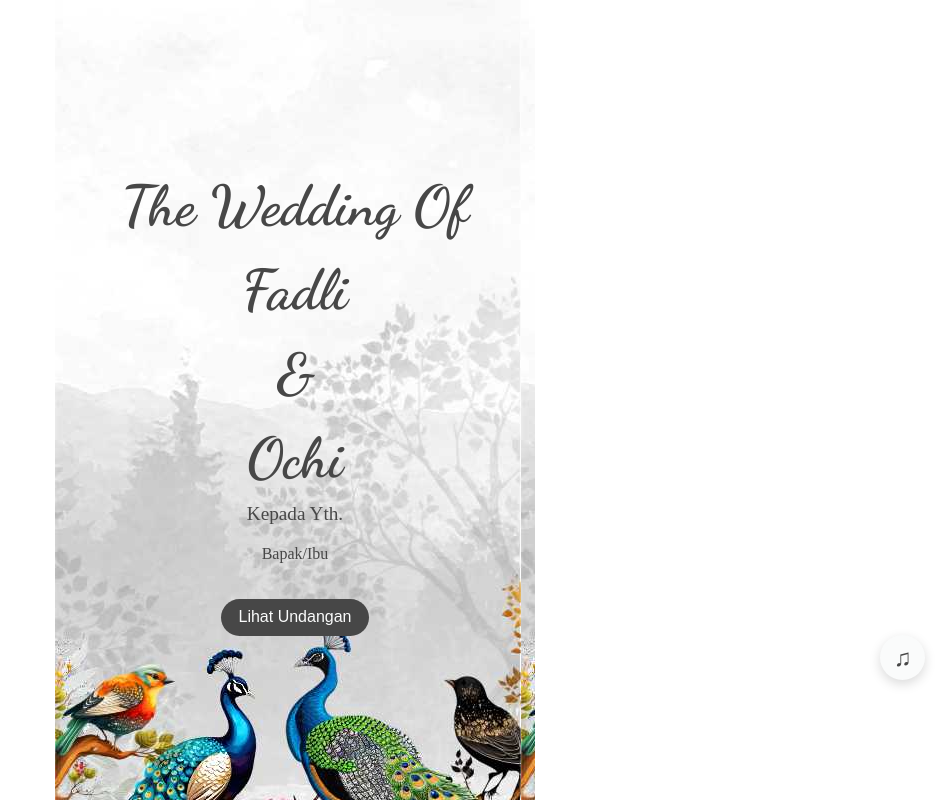
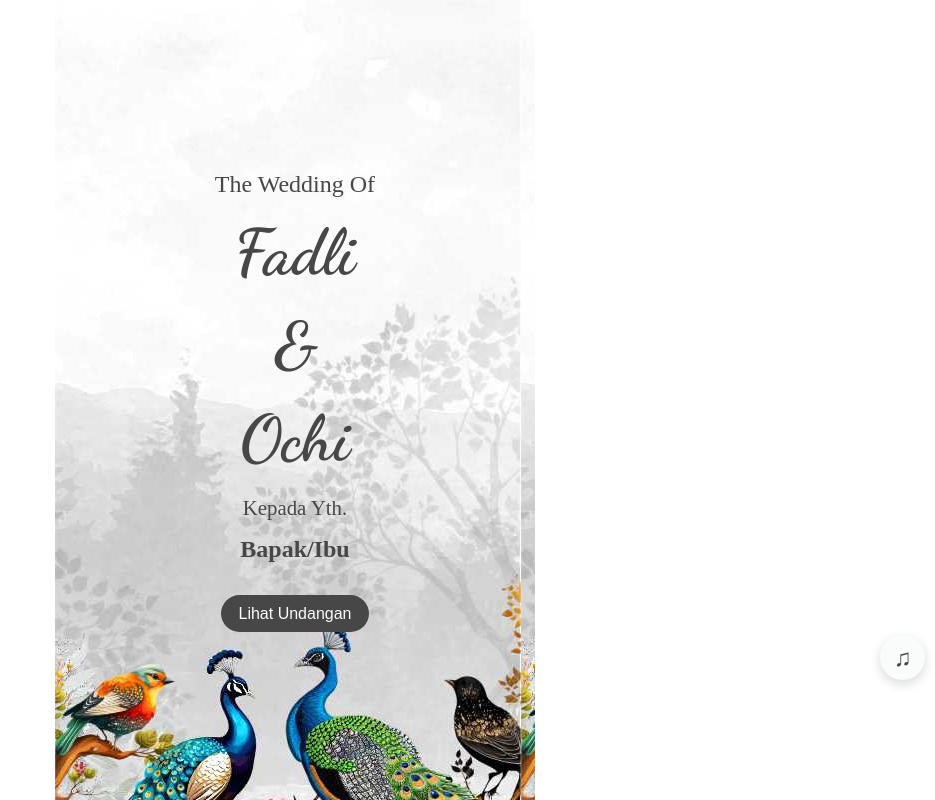
Before and after one commit to Fofredigi16/Wedding-Fadli-Ochi, a plain HTML site: page index.html in a window 1280 px wide. Shown: the whole page, without its empty margins (345-1280 px from the left). Drawn offline with nearby package versions, Linux system fonts and the light colour scheme.

Commit message:
Update style.css

```diff
--- a/style.css
+++ b/style.css
@@ -9,9 +9,6 @@
   --greyblack: #474747;
   --shadow1: 0 2px 2px rgba(0 0 0 / 0.5);
   --shadow2: 0 4px 12px rgba(0, 0, 0, 0.15);
-}
-html {
-  scroll-behavior: smooth;
 }
 * {
   margin: 0;
@@ -87,24 +84,37 @@ body {
   text-align: center;
   padding: 2rem;
 }
-h1 {
+.FaddanRos {
   font-family: "Dancing Script", cursive;
-  font-size: 3.5rem;
-  margin: 0.5rem 0;
+  margin-bottom: 1rem;
+  font-weight: bold;
+  font-style: normal;
+  font-size: 4rem;
+  color: var(--greyblack);
+}
+.thWeOf {
+  font-family: "Merriweather", serif;
+  margin-bottom: 1rem;
+  font-weight: 300;
+  font-style: normal;
+  font-size: 1.5rem;
+  margin-top: 0.2rem;
+  color: var(--greyblack);
 }
 .kpYt {
   font-family: "Merriweather", serif;
   margin-bottom: 1rem;
   font-weight: 300;
   font-style: normal;
-  font-size: 1.2rem;
+  font-size: 1.3rem;
   margin-top: 0.2rem;
   color: var(--greyblack);
 }
 #guestName {
   font-family: "Merriweather", serif;
   font-weight: bold;
-  font-size: 1.2rem;
+  font-style: normal;
+  font-size: 1.5rem;
   margin-top: 0.2rem;
   color: var(--greyblack);
 }
@@ -254,6 +264,7 @@ h1 {
   font-style: normal;
   font-size: 2.2rem;
   margin-top: 0.2rem;
+  margin-bottom: 1rem;
   color: var(--greyblack);
 }
 .gbText {
@@ -709,19 +720,19 @@ h1 {
 }
 .subtextbest {
   font-family: "Merriweather", serif;
-  max-width: 320px;
+  max-width: 300px;
   font-style: normal;
   font-weight: 400;
   font-size: 1rem;
   color: var(--greyblack);
   line-height: 1.6;
 }
-#guestName {
+#gsName {
   font-family: "Merriweather", serif;
   max-width: 320px;
   font-style: normal;
   font-weight: 400;
-  font-size: 1rem;
+  font-size: 0.8rem;
   color: var(--greyblack);
   line-height: 1.6;
 }
```
